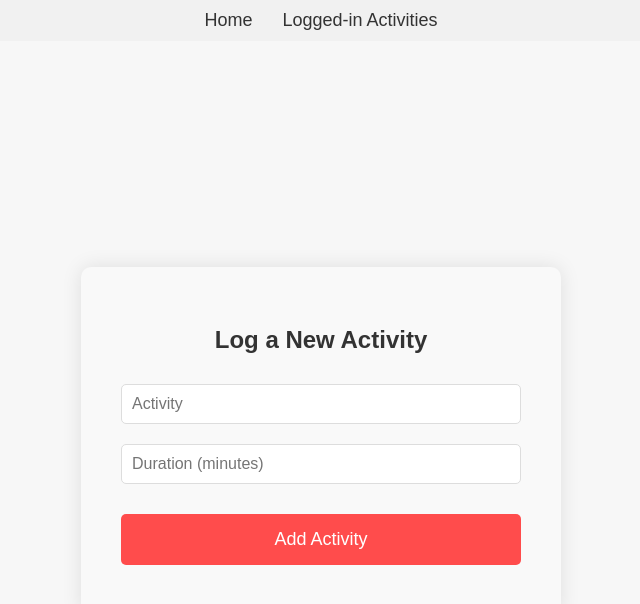
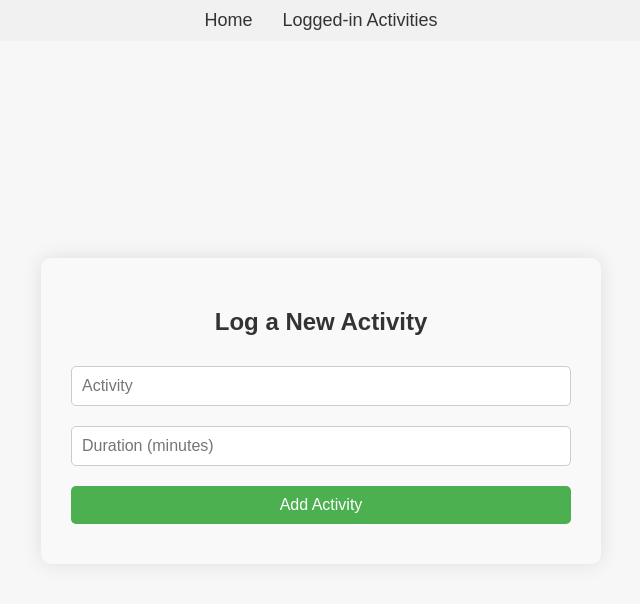
Before and after one commit to LAKSHDGR8/fitness-tracker, a React (Create React App) app in the folder fitness-tracking-frontend/: page / in a window 1280 px wide. Shown: the top 604 px of the page, without its empty margins (319-959 px from the left). Built offline with nearby package versions, Linux system fonts and the light colour scheme.

Commit message:
Almost Done

```diff
--- a/fitness-tracking-frontend/src/components/ActivityForm.css
+++ b/fitness-tracking-frontend/src/components/ActivityForm.css
@@ -2,16 +2,16 @@
     display: flex;
     justify-content: center;
     align-items: center;
-    height: 100vh;
+    min-height: calc(100vh - 60px); /* Adjust for the navbar height */
   }
 
   .form-box {
     background: #f9f9f9;
-    padding: 40px; /* Increased padding for a bigger box */
-    border-radius: 10px; /* Increased border radius for a more rounded look */
-    box-shadow: 0 0 20px rgba(0, 0, 0, 0.1); /* Increased box shadow for better visibility */
-    text-align: center;
-    width: 400px; /* Increased width for a bigger box */
+    padding: 30px;
+    border-radius: 10px;
+    box-shadow: 0 0 20px rgba(0, 0, 0, 0.1);
+    max-width: 500px;
+    width: 100%;
   }
 
   form {
@@ -20,24 +20,23 @@
   }
 
   input {
-    margin: 10px 0;
-    padding: 15px; /* Increased padding for input fields */
-    border: 1px solid #ddd;
+    margin-bottom: 15px;
+    padding: 10px;
+    font-size: 16px;
+    border: 1px solid #ccc;
     border-radius: 5px;
-    font-size: 16px; /* Increased font size for input fields */
   }
 
-  .action-button {
+  button {
     background-color: #ff4c4c;
     color: white;
     border: none;
-    padding: 15px 20px; /* Increased padding for the button */
-    margin-top: 20px;
+    padding: 15px 20px;
     cursor: pointer;
     border-radius: 5px;
-    font-size: 18px; /* Increased font size for the button */
+    font-size: 18px;
   }
 
-  .action-button:hover {
+  button:hover {
     background-color: #ff1c1c;
   }
--- a/fitness-tracking-frontend/src/components/ActivityForm.js
+++ b/fitness-tracking-frontend/src/components/ActivityForm.js
@@ -10,8 +10,25 @@
     const handleSubmit = async (e) => {
         e.preventDefault();
         try {
-            await axios.post('http://localhost:5001/activities', { activity, duration, userId });
-            alert('Activity logged successfully');
+            // Log the activity
+            await axios.post('http://localhost:5001/activities', { activity, duration });
+
+            // Fetch the total duration
+            const response = await axios.get('http://localhost:5001/totalDuration');
+            const totalDuration = response.data.totalDuration;
+
+            // Determine the message to display
+            let message = 'Activity logged successfully. ';
+            if (totalDuration >= 90) {
+                message += 'Target met!';
+            } else {
+                const minutesLeft = 90 - totalDuration;
+                message += `${minutesLeft} minutes left to reach the target.`;
+            }
+
+            alert(message);
+
+            // Clear the form
             setActivity('');
             setDuration('');
         } catch (error) {
@@ -38,7 +55,7 @@
                         placeholder="Duration (minutes)"
                         required
                     />
-                    <button type="submit" className="action-button">Add Activity</button>
+                    <button type="submit">Add Activity</button>
                 </form>
             </div>
         </div>
```
Also changed, not shown: 2 other files (tests, documents, lock files or other folders).
